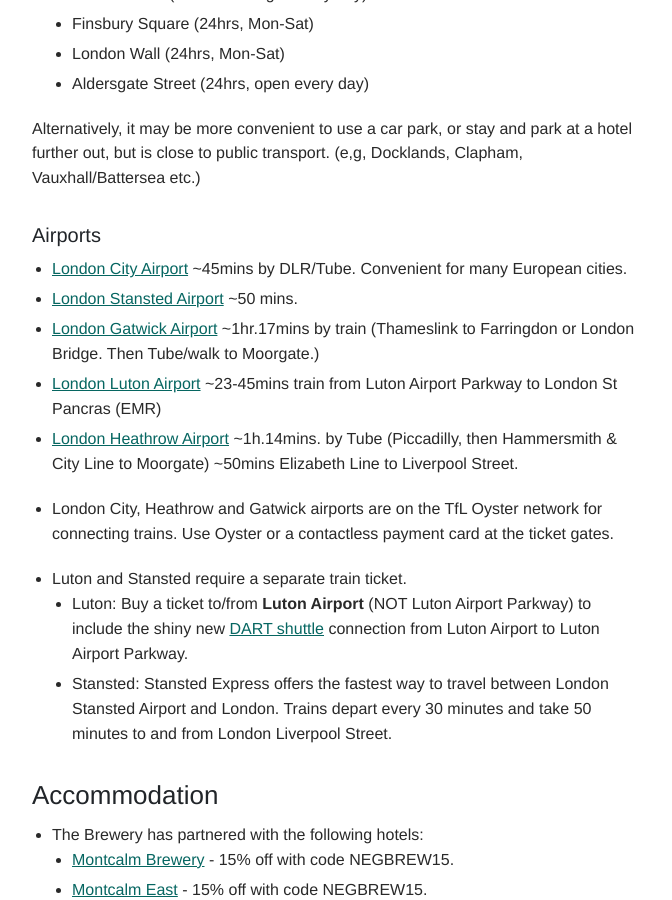
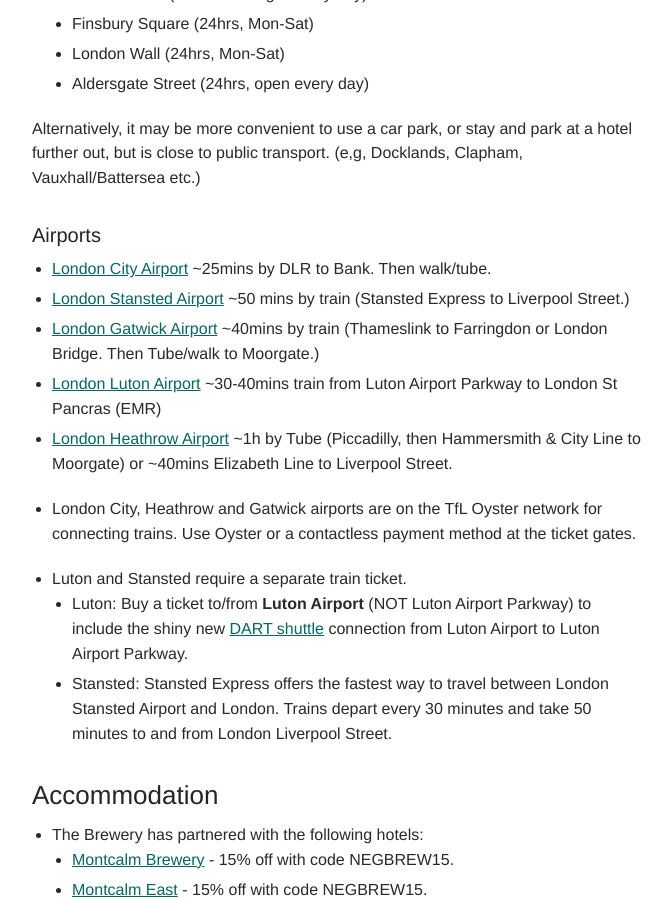
Before and after one commit to netukorg/netukweb, a Jekyll site: the page built from netuk2-attending.md, in a window 1280 px wide and 900 px high, scrolled down 3578 px. Shown: the whole window, without its empty margins (143-815 px from the left). Built offline with Jekyll 4.4.1, drawn with Linux system fonts in a browser that asks for light colours.

Commit message:
update travel info

```diff
--- a/netuk2-attending.md
+++ b/netuk2-attending.md
@@ -122,13 +122,13 @@
 
 ### Airports
 
-* [London City Airport](https://www.londoncityairport.com/) ~45mins by DLR/Tube. Convenient for many European cities.
-* [London Stansted Airport](https://www.stanstedairport.com/) ~50 mins.
-* [London Gatwick Airport](https://www.gatwickairport.com/) ~1hr.17mins by train (Thameslink to Farringdon or London Bridge. Then Tube/walk to Moorgate.)
-* [London Luton Airport](https://www.gatwickairport.com/) ~23-45mins train from Luton Airport Parkway to London St Pancras (EMR)
-* [London Heathrow Airport](https://www.heathrow.com/) ~1h.14mins. by Tube (Piccadilly, then Hammersmith & City Line to Moorgate) ~50mins Elizabeth Line to Liverpool Street.
+* [London City Airport](https://www.londoncityairport.com/) ~25mins by DLR to Bank. Then walk/tube.
+* [London Stansted Airport](https://www.stanstedairport.com/) ~50 mins by train (Stansted Express to Liverpool Street.)
+* [London Gatwick Airport](https://www.gatwickairport.com/) ~40mins by train (Thameslink to Farringdon or London Bridge. Then Tube/walk to Moorgate.)
+* [London Luton Airport](https://www.gatwickairport.com/) ~30-40mins train from Luton Airport Parkway to London St Pancras (EMR)
+* [London Heathrow Airport](https://www.heathrow.com/) ~1h by Tube (Piccadilly, then Hammersmith & City Line to Moorgate) or ~40mins Elizabeth Line to Liverpool Street.
 
-* London City, Heathrow and Gatwick airports are on the TfL Oyster network for connecting trains. Use Oyster or a contactless payment card at the ticket gates.
+* London City, Heathrow and Gatwick airports are on the TfL Oyster network for connecting trains. Use Oyster or a contactless payment method at the ticket gates.
 
 * Luton and Stansted require a separate train ticket.
   * Luton: Buy a ticket to/from **Luton Airport** (NOT Luton Airport Parkway) to include the shiny new [DART shuttle](https://www.lutondart.com/) connection from Luton Airport to Luton Airport Parkway.
```
